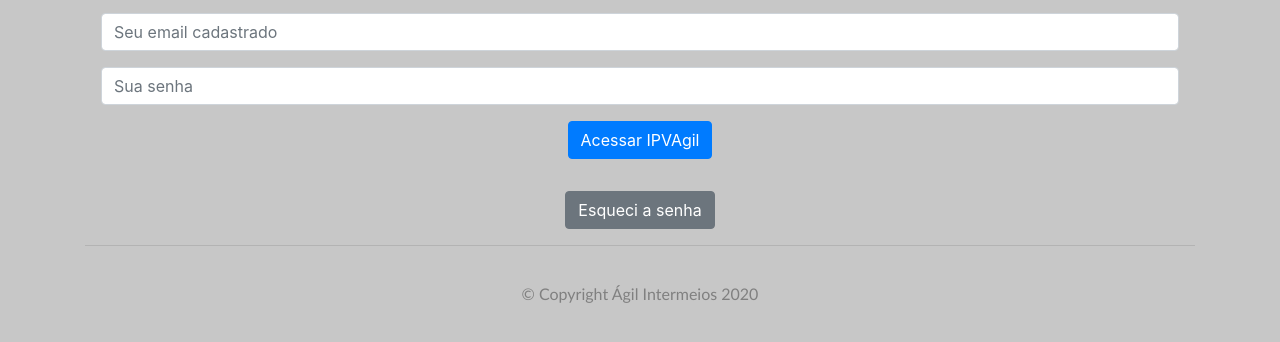
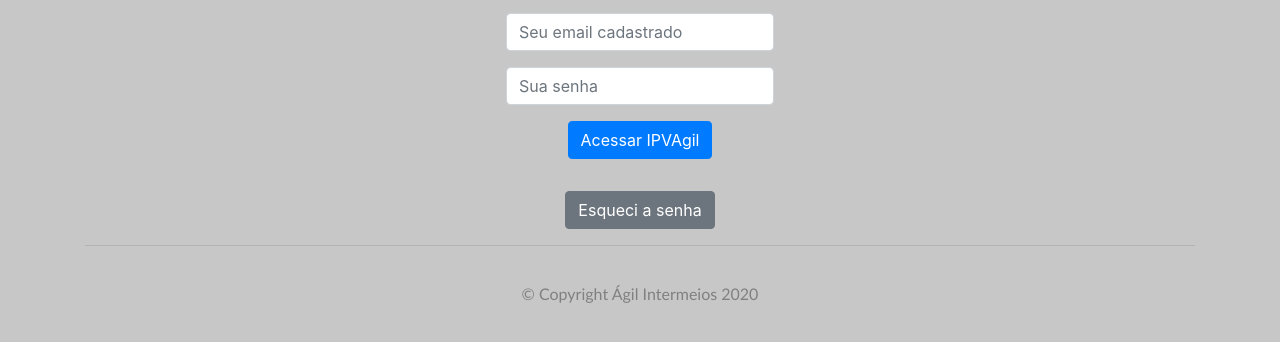
Before and after one commit to afeureis-cyber/ipvagilcompesquisa, a website: page index.html in a window 1280 px wide. Shown: the part 146-488 px from the top of the page. Drawn offline with nearby package versions, Linux system fonts and the light colour scheme; no server answers.

Commit message:
tamanho login

```diff
--- a/index.html
+++ b/index.html
@@ -102,7 +102,7 @@
 
 
 
-			  <form class="praver rounded mx-auto d-block p-3" id="authForm">
+			  <form class="praver rounded mx-auto d-block p-3 tamanho" id="authForm">
 
 
 
--- a/style.css
+++ b/style.css
@@ -167,3 +167,7 @@
 .placalogin{
   max-width: 300px;
 }
+
+.tamanho{
+  max-width: 300px;
+}
```
